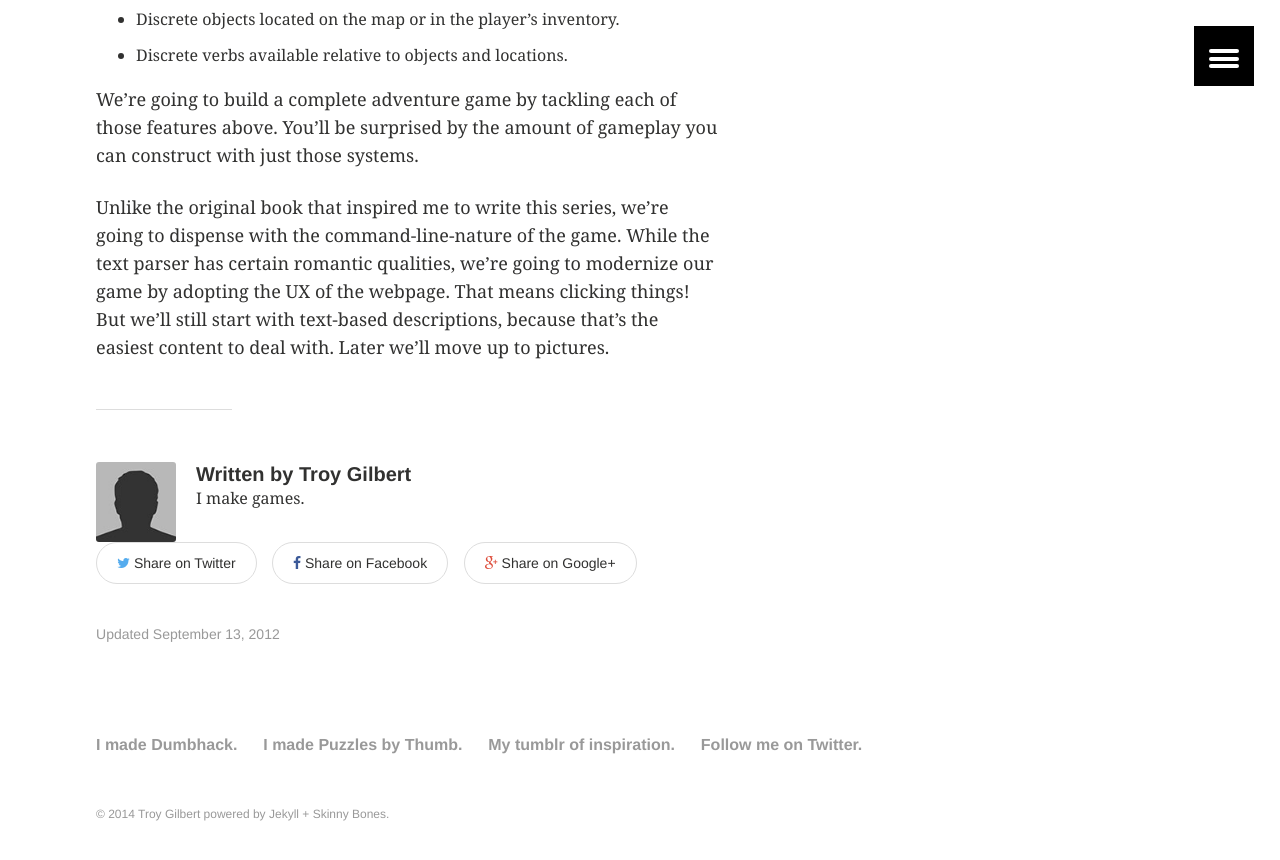
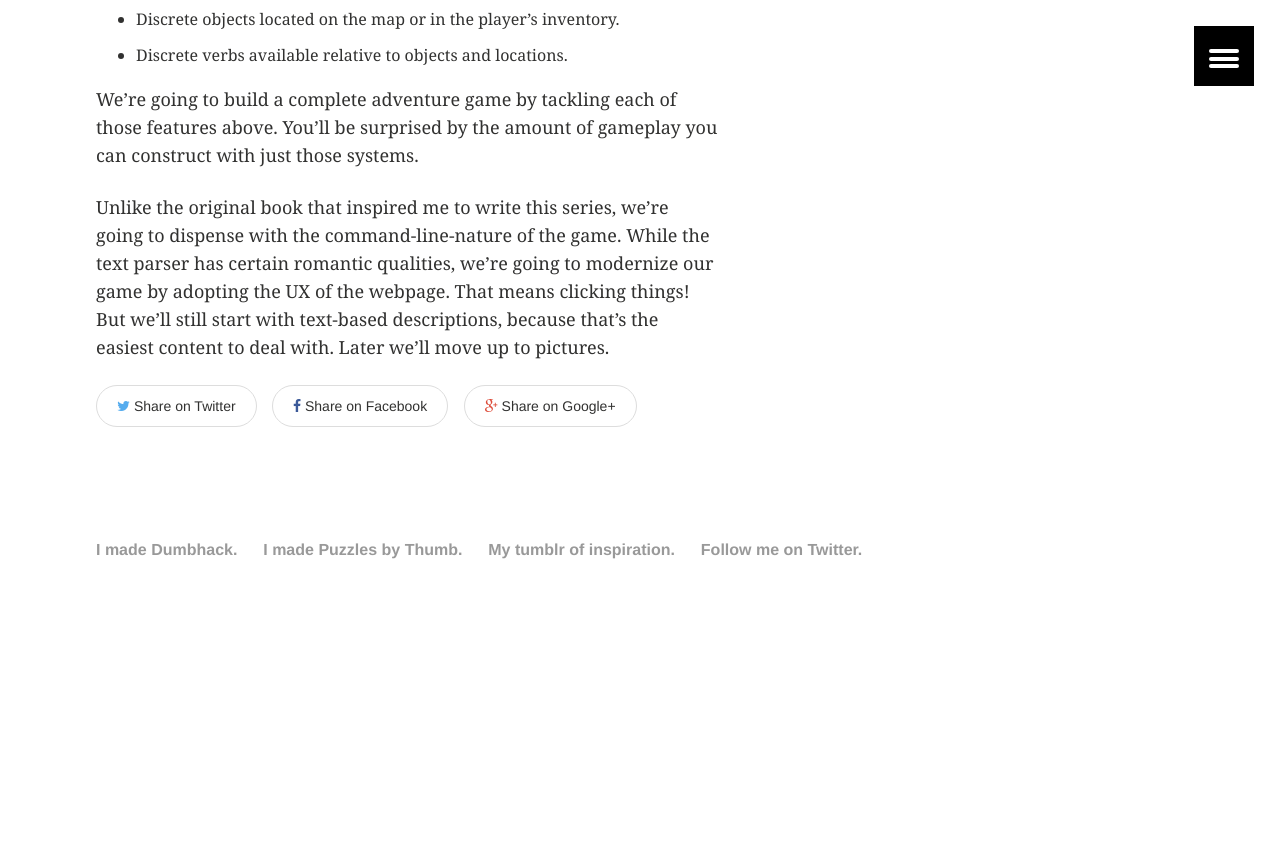
Before and after one commit to troygilbert/troygilbert.github.io, a Jekyll site: the page built from _posts/how-to-create-adventure-games/2012-09-13-what-is-an-adventure-game.md, in a window 1280 px wide and 900 px high, scrolled down 1337 px. Shown: the top 860 px of the window. Built offline with Jekyll 4.4.1, drawn with Linux system fonts in a browser that asks for light colours; after the commit the page ends 1982 px from its top, so only the background shows below that.

Commit message:
removed copyright from footer and removed author bio from each article

```diff
--- a/_config.yml
+++ b/_config.yml
@@ -6,6 +6,7 @@ logo: # 120x120 px default image used for Twitter summary card
 teaser: # 400x250 px default teaser image used in image archive grid
 locale:
 url: http://troygilbert.github.io
+# url: http://localhost:4000
 
 # Jekyll configuration
 
--- a/_includes/footer.html
+++ b/_includes/footer.html
@@ -11,5 +11,4 @@
 		{% endfor %}
 		</ul>
 	</nav><!-- /.bottom-menu -->
-	<p class="copyright">&#169; {{ site.time | date: '%Y' }} <a href="{{ site.url }}">{{ site.title }}</a> powered by <a href="http://jekyllrb.com">Jekyll</a> + <a href="http://mmistakes.github.io/skinny-bones-jekyll/">Skinny Bones</a>.</p>
 </footer>
--- a/_layouts/article.html
+++ b/_layouts/article.html
@@ -20,11 +20,8 @@ layout: default
 			<nav class="toc"></nav><!-- /.toc -->
 			<div id="content" class="page-content" itemprop="articleBody">
 				{{ content }}
-				<hr />
 				<footer class="page-footer">
-					{% if page.categories %}{% include page-author.html %}{% endif %}
 					{% if page.share != false %}{% include share-this.html %}{% endif %}
-					{% include page-meta.html %}
 				</footer><!-- /.footer -->
 				<aside>
 					{% if page.comments == true %}{% include comments.html %}{% endif %}
```
